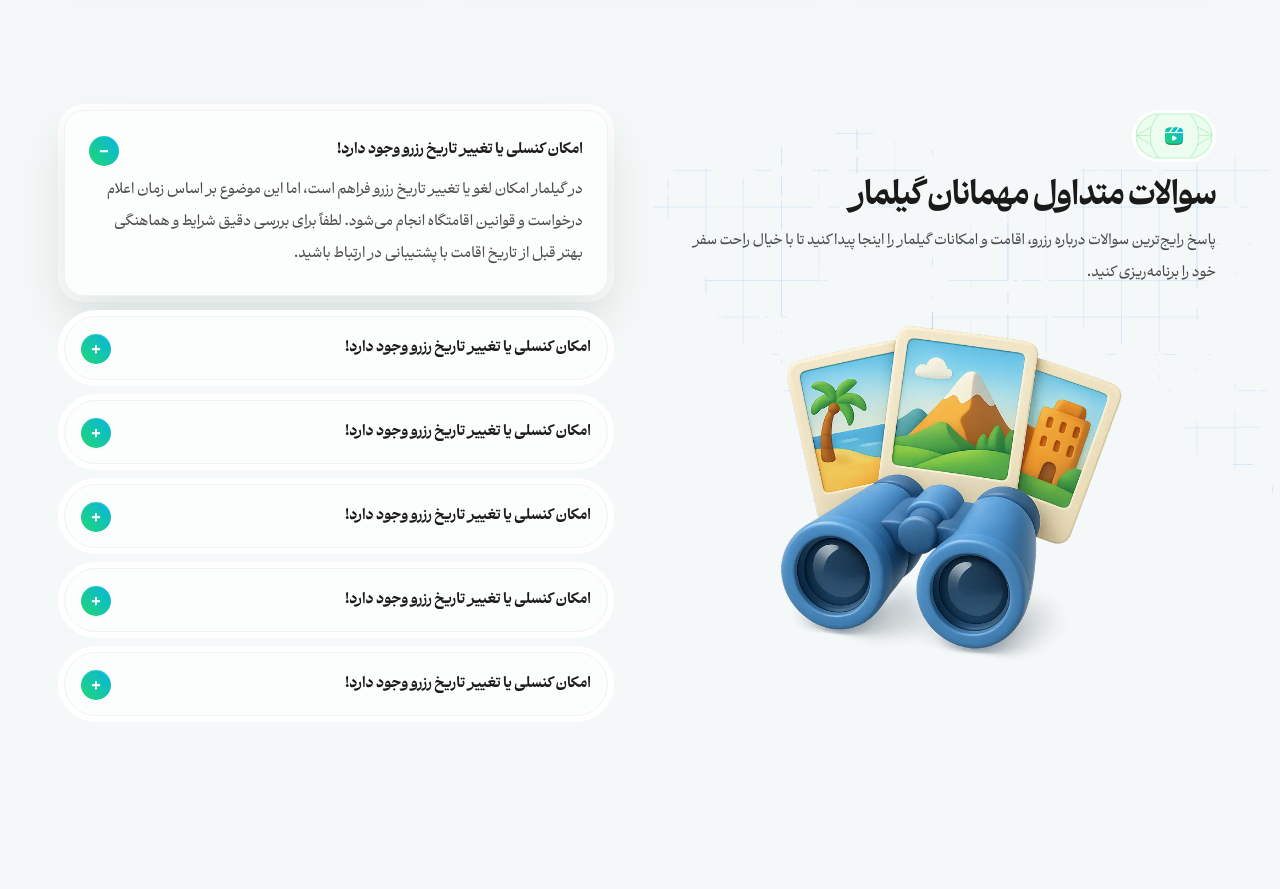
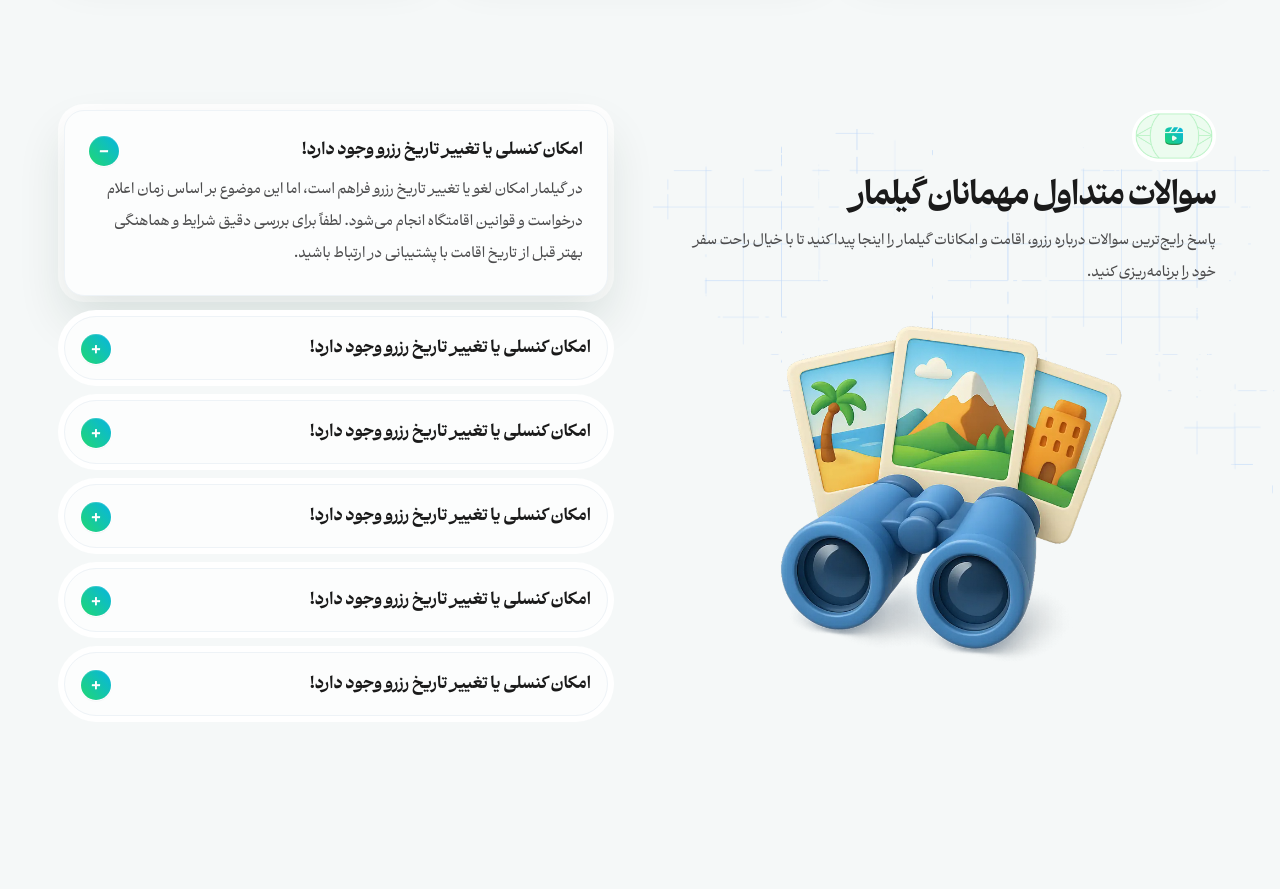
Before and after one commit to arwinghaderi/Gilamr, a Next.js app: page / in a window 1280 px wide. Shown: the part 5920-6809 px from the top of the page. Built offline with nearby package versions, Linux system fonts and the light colour scheme.

Commit message:
fix: improve accordion animation and transition smoothness

```diff
--- a/app/components/molecules/AccordionItem/AccordionItem.tsx
+++ b/app/components/molecules/AccordionItem/AccordionItem.tsx
@@ -14,19 +14,19 @@ export const AccordionItem: React.FC<AccordionItemProps> = ({
     <div
       className={`
   flex flex-col w-full max-w-[620px] mx-auto
-  bg-navbar-bg border border-navbar-border
-  transition-[max-height,padding,box-shadow]  duration-500 ease-in-out will-change-[border-radius]
+  bg-[#FCFDFD] border border-[#EEF3F7]
+  transition-[max-height,box-shadow,padding,border-radius] duration-500 ease-in-out
   overflow-hidden cursor-pointer
   ${
     isOpen
       ? "p-6 rounded-[20px] shadow-[0px_24px_48px_rgba(0,46,37,0.12),0px_0px_0px_6px_#FFFFFF] max-h-[500px]"
-      : "p-4 rounded-full shadow-[0px_0px_0px_6px_#FFFFFF] max-h-[64px]"
+      : "p-4 rounded-[50px] shadow-[0px_0px_0px_6px_#FFFFFF] max-h-[64px]"
   }
 `}
       onClick={() => onToggle?.(id)}
     >
       <div className="flex items-center justify-between w-full gap-3">
-        <h4 className=" text-xs sm:text-sm  leading-8 tracking-normal  text-right font-extrabold text-title text-center flex-1">
+        <h4 className="text-sm md:text-base font-extrabold leading-8 tracking-normal text-title text-right flex-1">
           {question}
         </h4>
 
@@ -51,7 +51,7 @@ export const AccordionItem: React.FC<AccordionItemProps> = ({
           ${isOpen ? "max-h-[200px] opacity-100 mt-2" : "max-h-0 opacity-0"}
         `}
       >
-        <p className="text-[10px] sm:text-sm font-semibold text-description tracking-normal text-right leading-8 max-w-[588px] mx-auto">
+        <p className="text-xs md:text-sm font-semibold text-description text-right leading-8 max-w-[588px] mx-auto">
           {answer}
         </p>
       </div>
--- a/app/components/organisms/Footer/Footer.tsx
+++ b/app/components/organisms/Footer/Footer.tsx
@@ -24,7 +24,7 @@ export const Footer: React.FC<FooterProps> = ({
   socialLinks,
 }) => {
   return (
-    <footer className="w-full pb-4 md:pb-6 bg-background" >
+    <footer className="w-full pb-4 md:pb-6 bg-background">
       <div className="container-custom">
         {/* ===== فوتر اصلی ===== */}
         <div className="w-full bg-[#FCFDFD] border border-[#EEF3F7] shadow-[0px_0px_0px_6px_#FFFFFF] rounded-[20px] overflow-hidden">
--- a/app/page.tsx
+++ b/app/page.tsx
@@ -235,7 +235,7 @@ export default async function Home() {
   const heroData = await getHeroData();
 
   return (
-    <div className="min-h-screen   ">
+    <div className="min-h-screen   " >
       <section className="relative overflow-hidden">
         <div
           className="absolute inset-0 -z-10"
```
